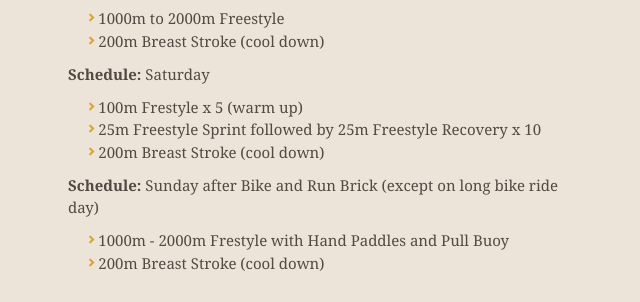
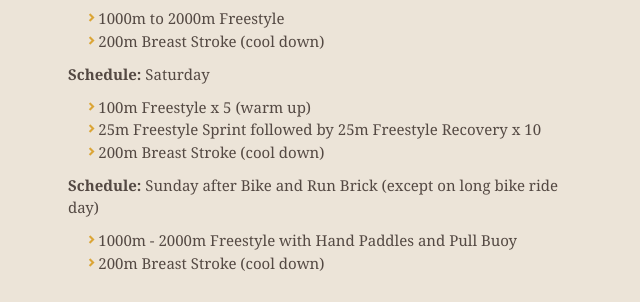
Before and after one commit to rickyhurtado/projects, a plain HTML site: page index.html in a window 1280 px wide. Shown: the part 924-1226 px from the top of the page, 319-959 px from the left. Drawn offline with nearby package versions, Linux system fonts and the light colour scheme.

Commit message:
Update index.html

```diff
--- a/index.html
+++ b/index.html
@@ -76,14 +76,14 @@
 
         <p><strong>Schedule:</strong> Saturday</p>
         <ul>
-          <li>100m Frestyle x 5 (warm up)</li>
+          <li>100m Freestyle x 5 (warm up)</li>
           <li>25m Freestyle Sprint followed by 25m Freestyle Recovery x 10</li>
           <li>200m Breast Stroke (cool down)</li>
         </ul>
 
         <p><strong>Schedule:</strong> Sunday after Bike and Run Brick (except on long bike ride day)</p>
         <ul>
-          <li>1000m - 2000m Frestyle with Hand Paddles and Pull Buoy</li>
+          <li>1000m - 2000m Freestyle with Hand Paddles and Pull Buoy</li>
           <li>200m Breast Stroke (cool down)</li>
         </ul>
 
```
